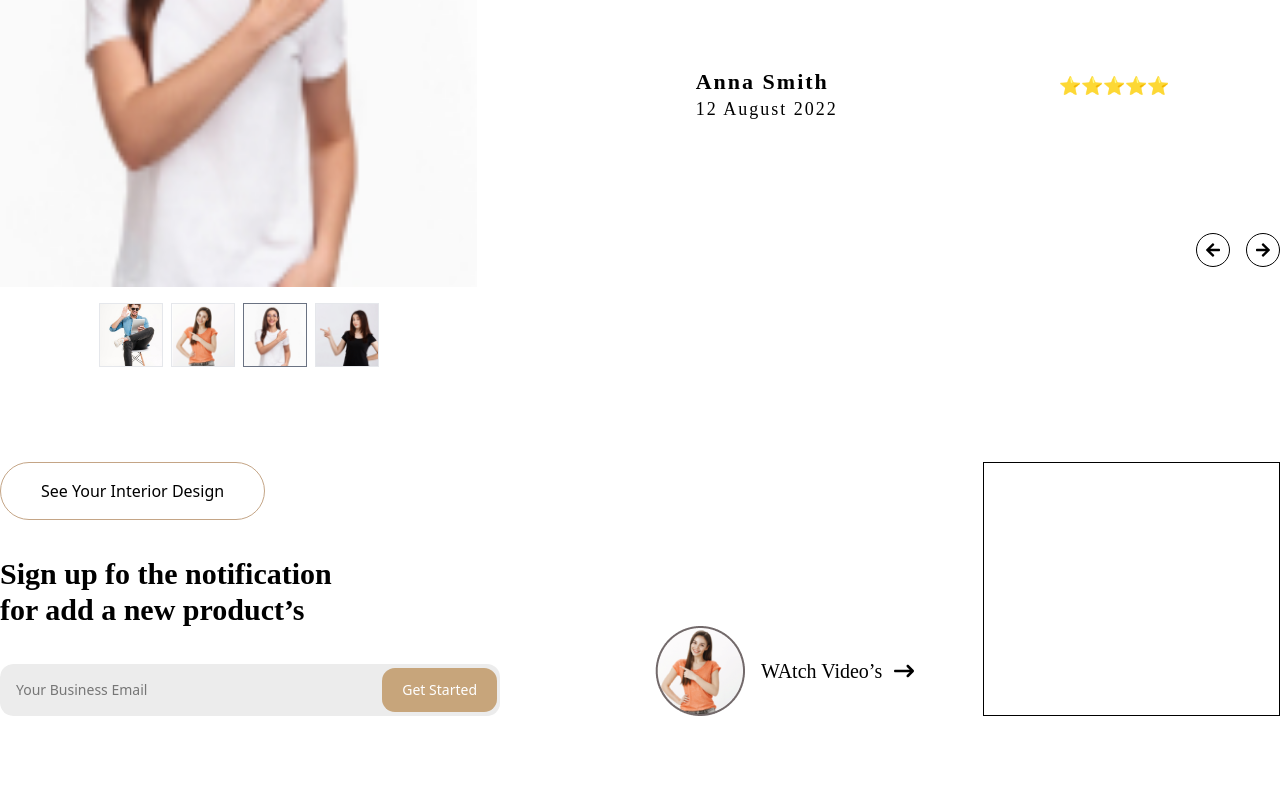
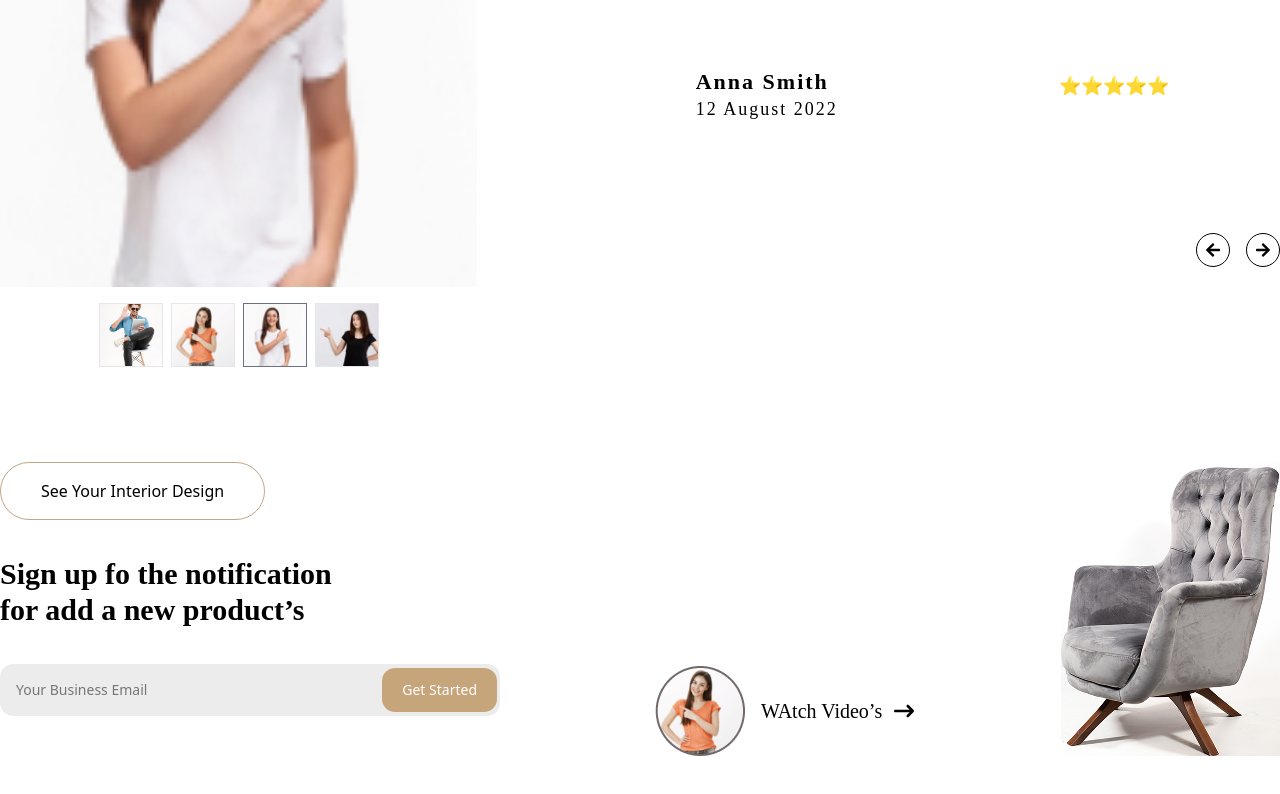
Before and after one commit to minhazulabidin/mistrium, a React (Vite) app: page / in a window 1280 px wide. Shown: the part 3478-4272 px from the top of the page. After the commit the page ends 4234 px from the top, so only its background shows below. Built offline with nearby package versions, Linux system fonts and the light colour scheme.

Commit message:
news done

```diff
--- a/src/Components/Pages/Home/News.jsx
+++ b/src/Components/Pages/Home/News.jsx
@@ -1,19 +1,20 @@
 import { FaArrowRightLong } from "react-icons/fa6"
 import Container from "../../Utilities/Container"
 import newspic from "../../../assets/newspic.png"
+import graySofa from "../../../assets/greySofa.png"
 import Flex from "../../Utilities/Flex"
 
 
 const News = () => {
   return (
-    <Container className="mt-[95px] mb-96">
+    <Container className="mt-[95px]">
       <div className="grid grid-cols-4 gap-[30px]">
-        <div className="col-span-2 space-y-9">
+        <div className="col-span-2 space-y-9 justify-end">
           <button className="py-4 px-10 border border-primary rounded-4xl">See Your Interior Design</button>
           <h3 className="font-gupter font-bold text-3xl tracking-[2%] w-[349px]">
             Sign up fo the notification for add a new product’s
           </h3>
-          <div class="flex rounded-[13px] overflow-hidden relative">
+          <div class="flex rounded-[13px] overflow-hidden relative self-end">
             <input type="email"
               placeholder="Your Business Email"
               className="px-4 py-4 text-sm outline-none bg-[#D9D9D982] w-4/5 rounded-[13px]"
@@ -33,9 +34,9 @@ const News = () => {
             <h2 className="flex gap-3 items-center font-gupter text-xl">WAtch Video’s <FaArrowRightLong /></h2>
           </Flex>
         </div>
-        <div className="col-span-1 border">
-          <img src="" alt="" />
-        </div>
+        <Flex className="col-span-1 justify-end">
+          <img src={graySofa} alt="" />
+        </Flex>
       </div>
     </Container>
   )
```
